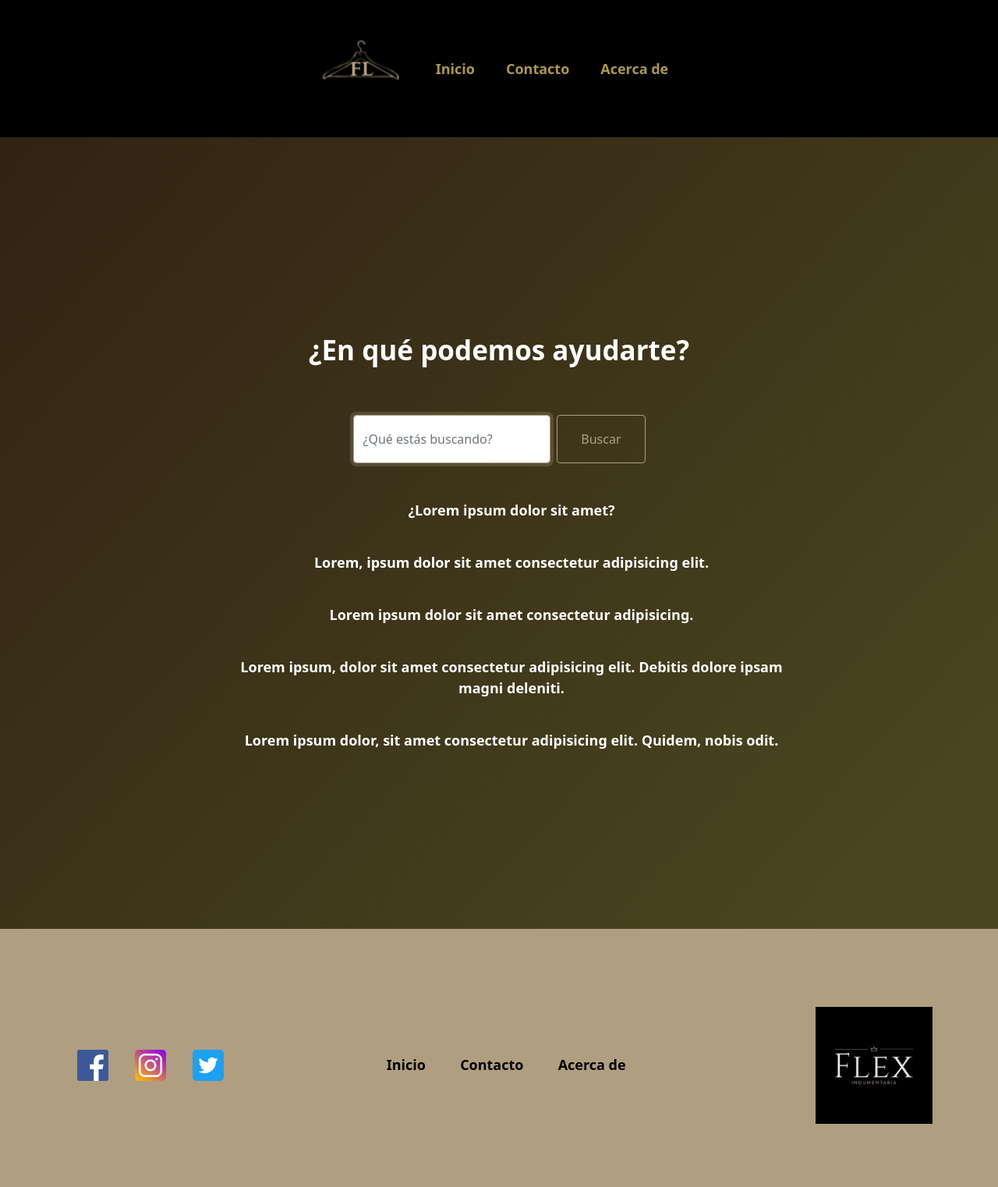
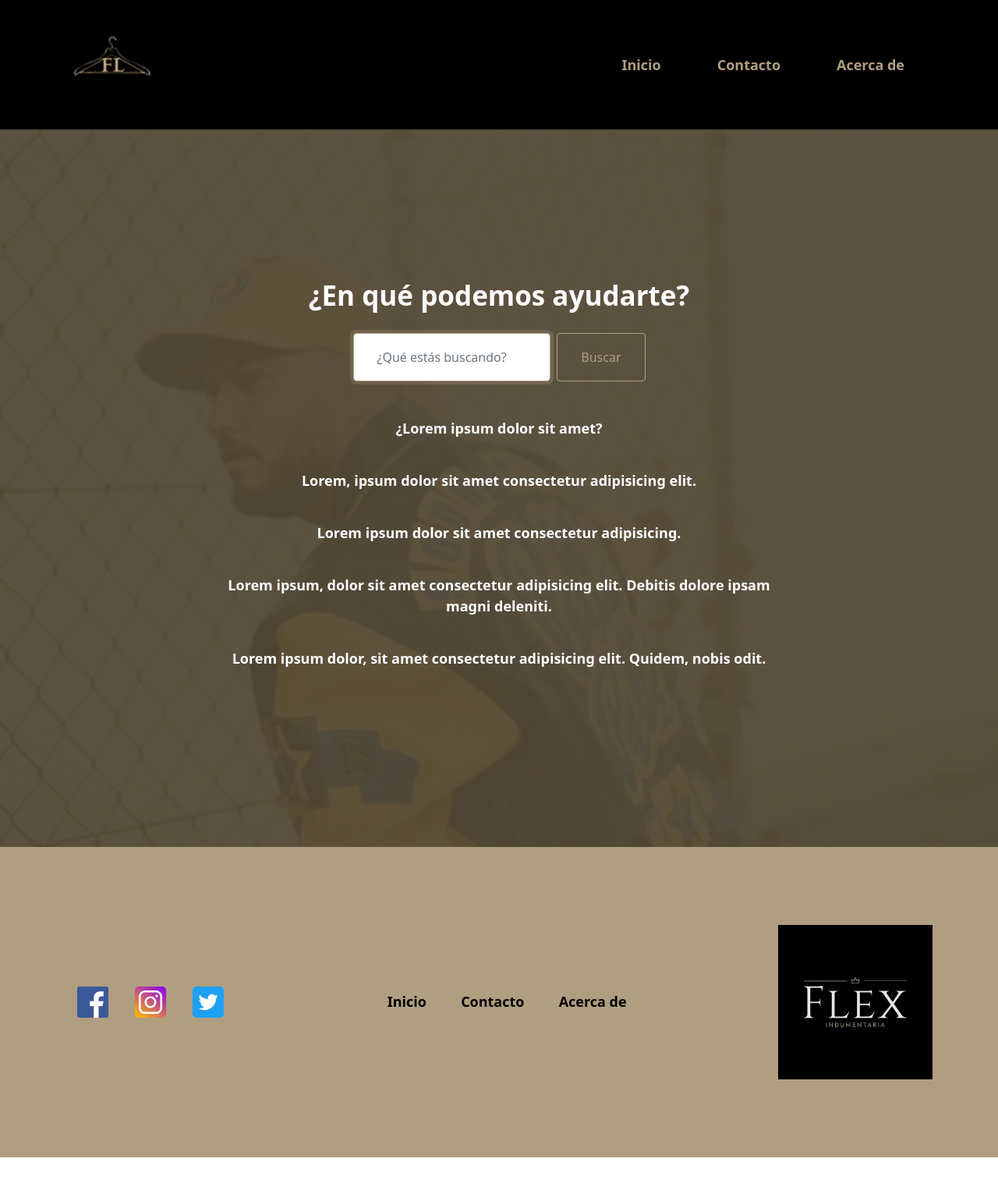
Before and after one commit to axel-cabanas-immergotv/flexindumentaria, a website: page servicios/ayuda.html in a window 1280 px wide. Shown: the whole page at 78% size. After the commit the page ends 1484 px from the top, so only its background shows below. Drawn offline with nearby package versions, Linux system fonts and the light colour scheme.

Commit message:
agregar sesion responsive ayuda y acerca de

```diff
--- a/css/estilos.css
+++ b/css/estilos.css
@@ -48,7 +48,7 @@ main {
 .hero__inicio-contenedor {
     position: relative;
     z-index: 1;
-    background: url(../assets/diseño3.png) no-repeat fixed center center/cover;
+    background: url(../assets/diseño3.jpg) no-repeat fixed center center/cover;
 }
 
 .hero__inicio-contenedor::after {
--- a/scss/main.scss
+++ b/scss/main.scss
@@ -9,3 +9,5 @@
 @import "./parciales/footer";
 @import "./parciales/contacto";
 @import "./parciales/compra";
+@import "./parciales/ayuda";
+@import "./parciales/acercaDe";
--- /dev/null
+++ b/scss/parciales/_acercaDe.scss
@@ -0,0 +1,33 @@
+@import "./variables";
+@import "./mixins";
+
+body {
+    main {
+        .hero__acercaDe-inicio-contenedor {
+            @extend .hero__inicio-contenedor;
+            background: url(../assets/diseño1.jpg) no-repeat fixed center center/cover;
+
+
+            .hero__aboutUs-titulo2 {
+                margin: 60px;
+                color: #fff;
+                font-size: 35px;
+                font-weight: 600;
+                line-height: 1.3;
+            }
+
+            .hero__inicio-text {
+
+                .hero__texto-aboutUs {
+                    margin: 30px 6px;
+                    color: #fff;
+                    font-size: 16px;
+                    font-weight: 700;
+                }
+            }
+        }
+    }
+
+
+
+}
--- /dev/null
+++ b/scss/parciales/_ayuda.scss
@@ -0,0 +1,41 @@
+@import "./variables";
+@import "./mixins";
+
+body {
+
+    main {
+
+        .hero__ayuda-inicio-contenedor {
+            @extend .hero__inicio-contenedor;
+            background: url(../../assets/diseño2.jpg) no-repeat fixed center center/cover;
+
+            & .hero__inicio h1 {
+                margin-bottom: 25px;
+            }
+
+            .hero__ayuda {
+
+                & ul {
+                    padding: 0;
+                }
+
+                & a {
+                    padding: 0 20px;
+                    color: #fff !important;
+                    text-decoration: none;
+                    font-size: 18px;
+                    font-weight: 600;
+                }
+
+                &-text {
+                    padding: 20px 0;
+
+                    &:hover {
+                        color: $colorBg;
+                    }
+                }
+            }
+        }
+    }
+
+}
--- a/servicios/ayuda.html
+++ b/servicios/ayuda.html
@@ -5,40 +5,42 @@
     <meta http-equiv="X-UA-Compatible" content="IE=edge">
     <meta name="viewport" content="width=device-width, initial-scale=1.0">
     <title>FL- Soporte</title>
-    <link rel="stylesheet" href="../css/estilos.css">
+    <link rel="stylesheet" href="../scss/main.css">
     <link href="https://cdn.jsdelivr.net/npm/bootstrap@5.1.3/dist/css/bootstrap.min.css" rel="stylesheet" integrity="sha384-1BmE4kWBq78iYhFldvKuhfTAU6auU8tT94WrHftjDbrCEXSU1oBoqyl2QvZ6jIW3" crossorigin="anonymous">
 </head>
 <body>
   <header class="header">
-        <nav class="navbar navbar-expand-lg container-principal">
-            <div class="container-fluid navBs-center">
-              <img class="navbar-brand header__logo" src="../assets/logoflex.png" alt="">
-              <button class="navbar-toggler" type="button" data-bs-toggle="collapse" data-bs-target="#navbarTogglerDemo02" aria-controls="navbarTogglerDemo02" aria-expanded="false" aria-label="Toggle navigation">
+    <div class="container-principal">
+        <nav class="navbar navbar-expand-lg navbar-dark ">
+            <a href="../index.html">
+              <img class="header__logo" src="../assets/logoflex.png" alt="logo FlexIndumentaria" width="120px" height="auto">
+            </a>
+            <button class="navbar-toggler" type="button" data-bs-toggle="collapse" data-bs-target="#navbarText" aria-controls="navbarText" aria-expanded="false" aria-label="Toggle navigation">
               <span class="navbar-toggler-icon"></span>
             </button>
-              <div class="collapse navbar-collapse header__menu" id="navbarTogglerDemo02">
-                <ul class="navbar-nav me-auto mb-2 mb-lg-0">
-                  <li class="nav-item">
-                    <a class="header__items" aria-current="page" href="../index.html">Inicio</a>
+            <div class="collapse navbar-collapse text-center" id="navbarText">
+              <ul class="navbar-nav ms-auto header__menu">
+                <li class="nav-item p-3 active">
+                  <a class=" header__items" href="../index.html">Inicio</a>
                 </li>
-                  <li class="nav-item">
-                    <a class="header__items" href="../servicios/contacto.html">Contacto</a>
+                <li class="nav-item p-3">
+                  <a class=" header__items" href="./contacto.html">Contacto</a>
                 </li>
-                  <li class="nav-item">
-                    <a class="header__items" href="../servicios/acercaDe.html" >Acerca de</a>
+                <li class="nav-item p-3">
+                  <a class=" header__items" href="./acercaDe.html">Acerca de</a>
                 </li>
               </ul>
             </div>
+          </nav>
     </div>
-        </nav>
 </header>
     <main>
-        <div class="hero__inicio-contenedor seccion__padding">
+        <div class="hero__ayuda-inicio-contenedor seccion__padding">
             <article class="hero__inicio container-principal text__aling">
-                <h1 class="hero__aboutUs-titulo2">¿En qué podemos ayudarte?</h1>
+                <h1 class="hero__inicio-titulo2">¿En qué podemos ayudarte?</h1>
 
                 <form class="d-flex btnBs-margin">
-                    <input class="btnBs-border form-control me-2" type="search" placeholder="¿Qué estás buscando?" aria-label="Search">
+                  <input class="btnBs-border btnBs form-control me-2" type="search" placeholder="¿Qué estás buscando?" aria-label="Search">
                   <button class="btn btnBs btnBs-colors btn-outline-success" type="submit">Buscar</button>
                   </form>
 
@@ -47,7 +49,7 @@
                     <input class="buscador-btn" type="button" value="Buscar">
                 </div> -->
                 <div class="hero__ayuda">
-                    <a href="">
+                    <a href="#">
                         <ul>
                             <li class="hero__ayuda-text">¿Lorem ipsum dolor sit amet?</li>
                             <li class="hero__ayuda-text">Lorem, ipsum dolor sit amet consectetur adipisicing elit.</li>
```
Also changed, not shown: servicios/acercaDe.html (+17 -15 lines), servicios/compra.html (+3 -1 lines), servicios/contacto.html (+3 -1 lines), scss/main.css, 1 other file. Lines whose indentation alone changed are shown as unchanged.
